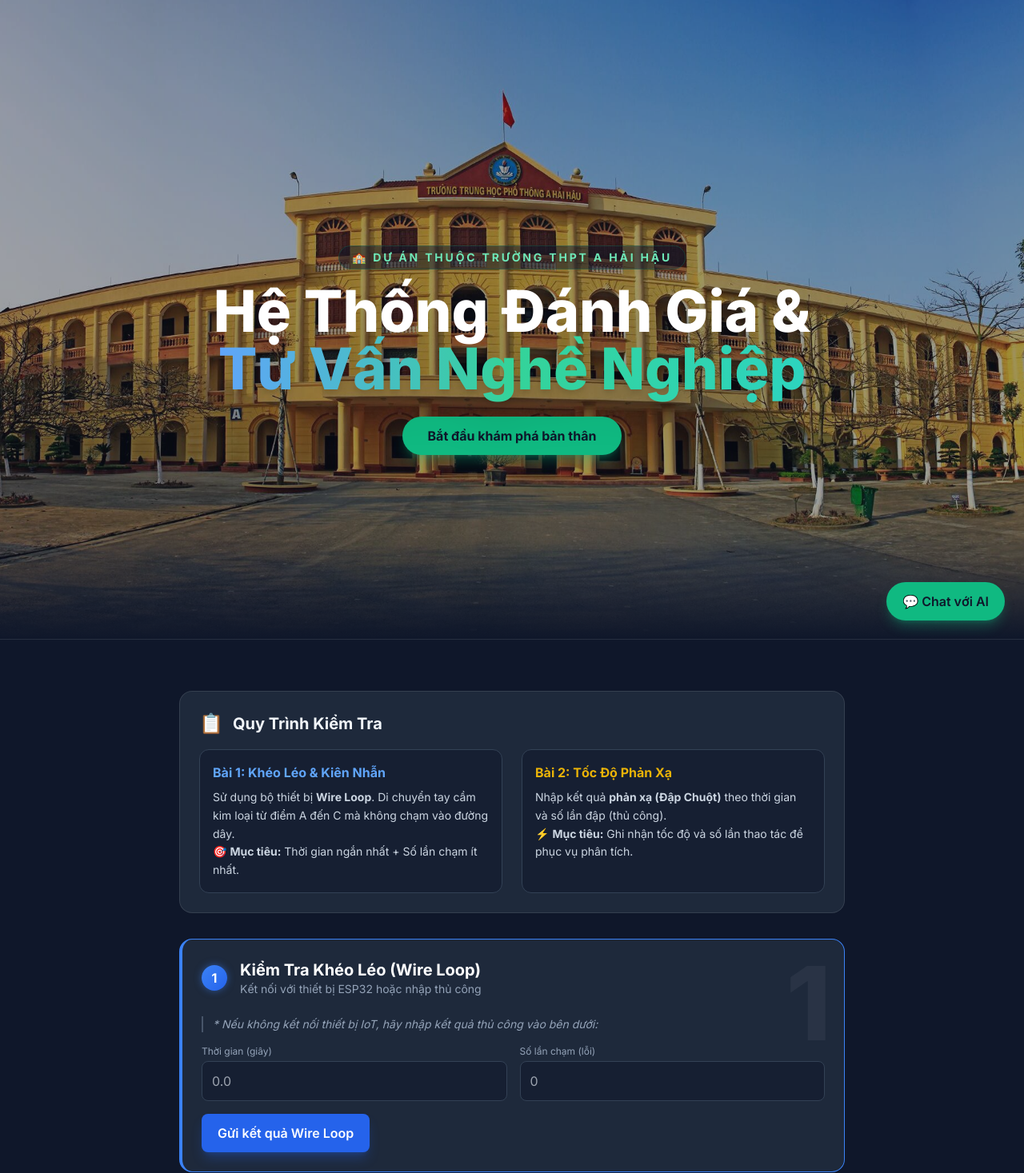
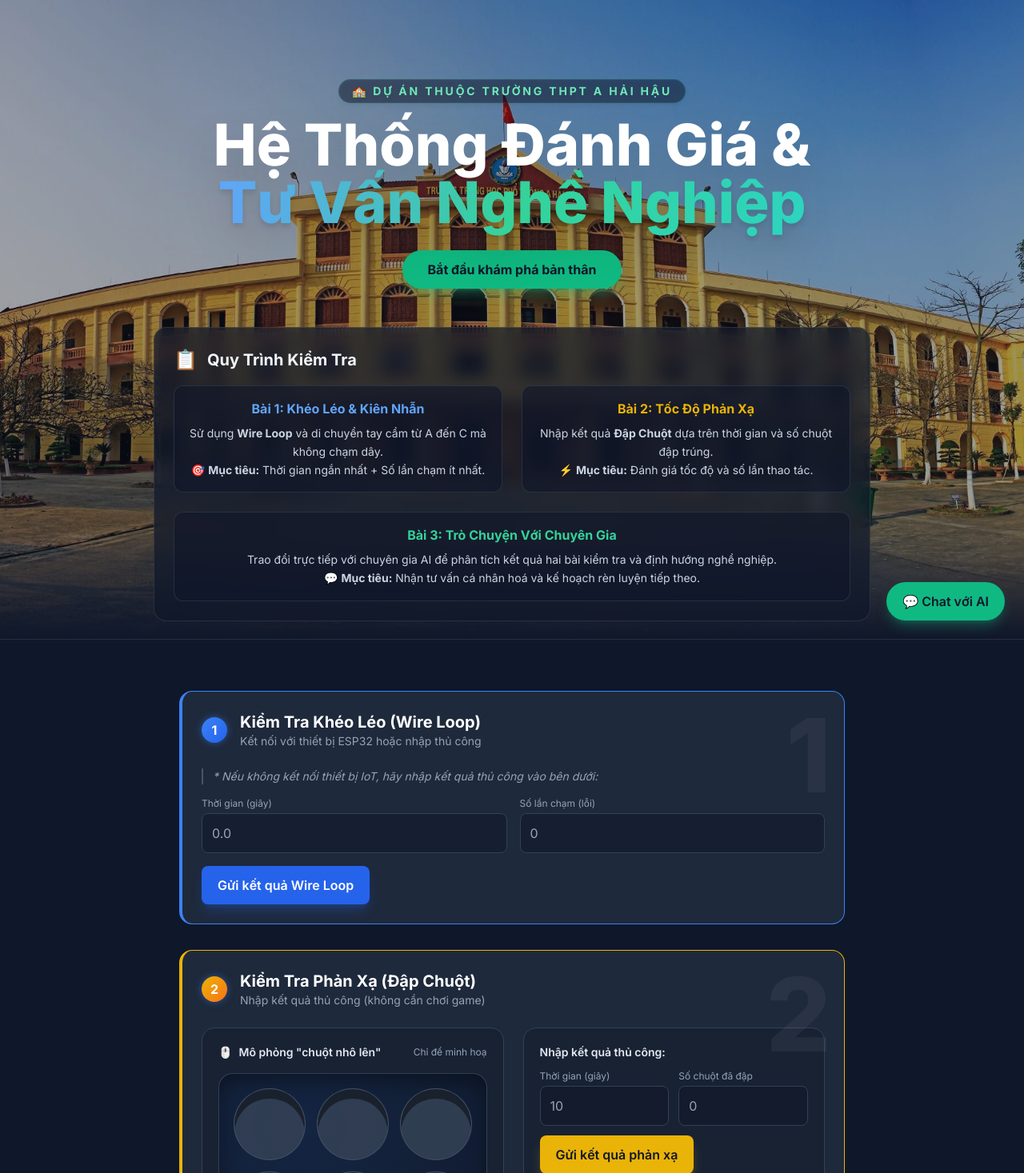
Before and after one commit to juStD-34/HHA_STEAM, a Python web app: template templates/index.html in a window 1280 px wide. Shown: the top 1467 px of the page at 80% size. Run offline with Jinja, Linux system fonts and the light colour scheme; the template is opened without the code that fills it, so the values that code supplies are empty; some libraries are stand-ins or nearby versions.

Commit message:
update UI

```diff
--- a/templates/index.html
+++ b/templates/index.html
@@ -210,39 +210,45 @@
                     Bắt đầu khám phá bản thân
                 </button>
             </div>
+            <div class="w-full max-w-4xl mt-12">
+                <div class="card p-6 rounded-2xl fade-in bg-slate-900/70 border border-white/10">
+                    <div class="flex items-center gap-3 mb-4">
+                        <span class="text-2xl">📋</span>
+                        <h2 class="text-xl font-bold">Quy Trình Kiểm Tra</h2>
+                    </div>
+                    <div class="grid md:grid-cols-2 gap-6">
+                        <div class="bg-slate-900/60 p-4 rounded-xl border border-slate-700/60">
+                            <h3 class="font-bold text-blue-400 mb-2">Bài 1: Khéo Léo & Kiên Nhẫn</h3>
+                            <p class="text-sm text-slate-300 leading-relaxed">
+                                Sử dụng <strong>Wire Loop</strong> và di chuyển tay cầm từ A đến C mà không chạm dây.
+                                <br>
+                                🎯 <strong>Mục tiêu:</strong> Thời gian ngắn nhất + Số lần chạm ít nhất.
+                            </p>
+                        </div>
+                        <div class="bg-slate-900/60 p-4 rounded-xl border border-slate-700/60">
+                            <h3 class="font-bold text-yellow-500 mb-2">Bài 2: Tốc Độ Phản Xạ</h3>
+                            <p class="text-sm text-slate-300 leading-relaxed">
+                                Nhập kết quả <strong>Đập Chuột</strong> dựa trên thời gian và số chuột đập trúng.
+                                <br>
+                                ⚡ <strong>Mục tiêu:</strong> Đánh giá tốc độ và số lần thao tác.
+                            </p>
+                        </div>
+                        <div class="bg-slate-900/60 p-4 rounded-xl border border-slate-700/60 md:col-span-2">
+                            <h3 class="font-bold text-emerald-400 mb-2">Bài 3: Trò Chuyện Với Chuyên Gia</h3>
+                            <p class="text-sm text-slate-300 leading-relaxed">
+                                Trao đổi trực tiếp với chuyên gia AI để phân tích kết quả hai bài kiểm tra và định hướng nghề nghiệp.
+                                <br>
+                                💬 <strong>Mục tiêu:</strong> Nhận tư vấn cá nhân hoá và kế hoạch rèn luyện tiếp theo.
+                            </p>
+                        </div>
+                    </div>
+                </div>
+            </div>
         </div>
     </div>
 
     <!-- Main Content Container -->
     <div id="test-section" class="max-w-4xl mx-auto space-y-8 p-4 md:p-8 mt-8 relative z-20">
-
-        <!-- Rules Section -->
-        <div class="card p-6 rounded-2xl fade-in">
-            <div class="flex items-center gap-3 mb-4">
-                <span class="text-2xl">📋</span>
-                <h2 class="text-xl font-bold">Quy Trình Kiểm Tra</h2>
-            </div>
-            <div class="grid md:grid-cols-2 gap-6">
-                <div class="bg-slate-900/50 p-4 rounded-xl border border-slate-700">
-                    <h3 class="font-bold text-blue-400 mb-2">Bài 1: Khéo Léo & Kiên Nhẫn</h3>
-                    <p class="text-sm text-slate-300 leading-relaxed">
-                        Sử dụng bộ thiết bị <strong>Wire Loop</strong>. Di chuyển tay cầm kim loại từ điểm A đến C mà
-                        không chạm vào đường dây.
-                        <br>
-                        🎯 <strong>Mục tiêu:</strong> Thời gian ngắn nhất + Số lần chạm ít nhất.
-                    </p>
-                </div>
-                <div class="bg-slate-900/50 p-4 rounded-xl border border-slate-700">
-                    <h3 class="font-bold text-yellow-500 mb-2">Bài 2: Tốc Độ Phản Xạ</h3>
-                    <p class="text-sm text-slate-300 leading-relaxed">
-                        Nhập kết quả <strong>phản xạ (Đập Chuột)</strong> theo thời gian và số lần đập (thủ công).
-                        <br>
-                        ⚡ <strong>Mục tiêu:</strong> Ghi nhận tốc độ và số lần thao tác để phục vụ phân tích.
-                    </p>
-                </div>
-            </div>
-        </div>
-
         <!-- Game 1: Wire Loop -->
         <div class="card p-6 rounded-2xl fade-in border-l-4 border-blue-500 relative overflow-hidden" id="step1-card">
             <div class="absolute top-0 right-0 p-4 opacity-5 text-9xl font-black">1</div>
```
